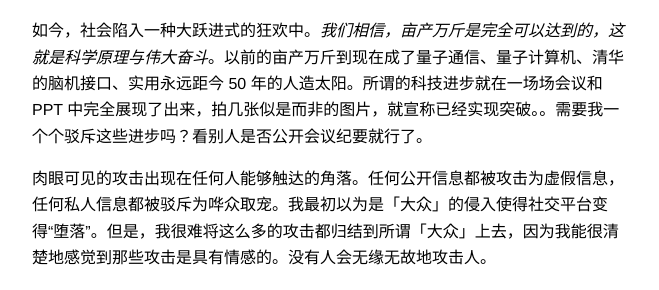
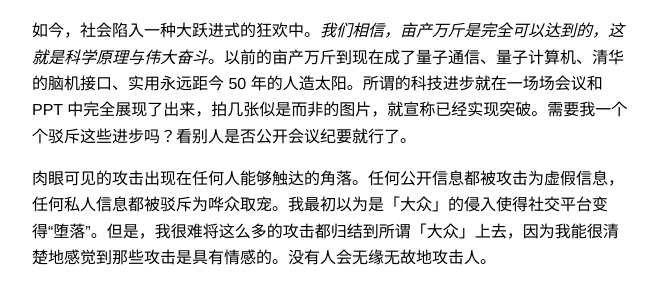
Before and after one commit to huang-feiyu/huang-feiyu.github.io, a Jekyll site: the page built from _posts/2024-03-23-school-life.md, in a window 1280 px wide and 900 px high, scrolled down 8389 px. Shown: the part 211-501 px from the top of the window, without its empty margins (308-967 px from the left). Built offline with Jekyll 4.4.1, drawn with Linux system fonts in a browser that asks for light colours; nearby versions of some CDN libraries.

Commit message:
rebuild pages

```diff
--- a/_posts/2024-03-23-school-life.md
+++ b/_posts/2024-03-23-school-life.md
@@ -139,7 +139,7 @@ description: 有关于我四年的生活，关注个体生活经历、社会氛
 
 #### 怪异氛围
 
-如今，社会陷入一种大跃进式的狂欢中。*我们相信，亩产万斤是完全可以达到的，这就是科学原理与伟大奋斗*。以前的亩产万斤到现在成了量子通信、量子计算机、清华的脑机接口、实用永远距今 50 年的人造太阳。所谓的科技进步就在一场场会议和 PPT 中完全展现了出来，拍几张似是而非的图片，就宣称已经实现突破。。需要我一个个驳斥这些进步吗？看别人是否公开会议纪要就行了。
+如今，社会陷入一种大跃进式的狂欢中。*我们相信，亩产万斤是完全可以达到的，这就是科学原理与伟大奋斗*。以前的亩产万斤到现在成了量子通信、量子计算机、清华的脑机接口、实用永远距今 50 年的人造太阳。所谓的科技进步就在一场场会议和 PPT 中完全展现了出来，拍几张似是而非的图片，就宣称已经实现突破。需要我一个个驳斥这些进步吗？看别人是否公开会议纪要就行了。
 
 肉眼可见的攻击出现在任何人能够触达的角落。任何公开信息都被攻击为虚假信息，任何私人信息都被驳斥为哗众取宠。我最初以为是「大众」的侵入使得社交平台变得“堕落”。但是，我很难将这么多的攻击都归结到所谓「大众」上去，因为我能很清楚地感觉到那些攻击是具有情感的。没有人会无缘无故地攻击人。
 
```
